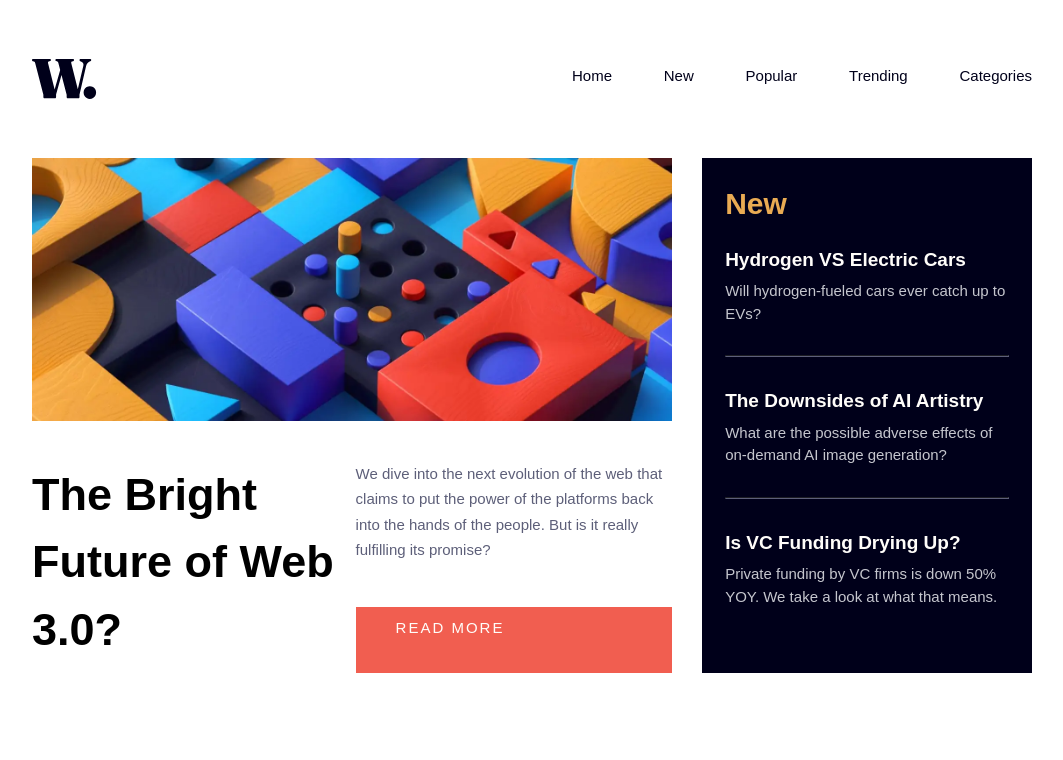
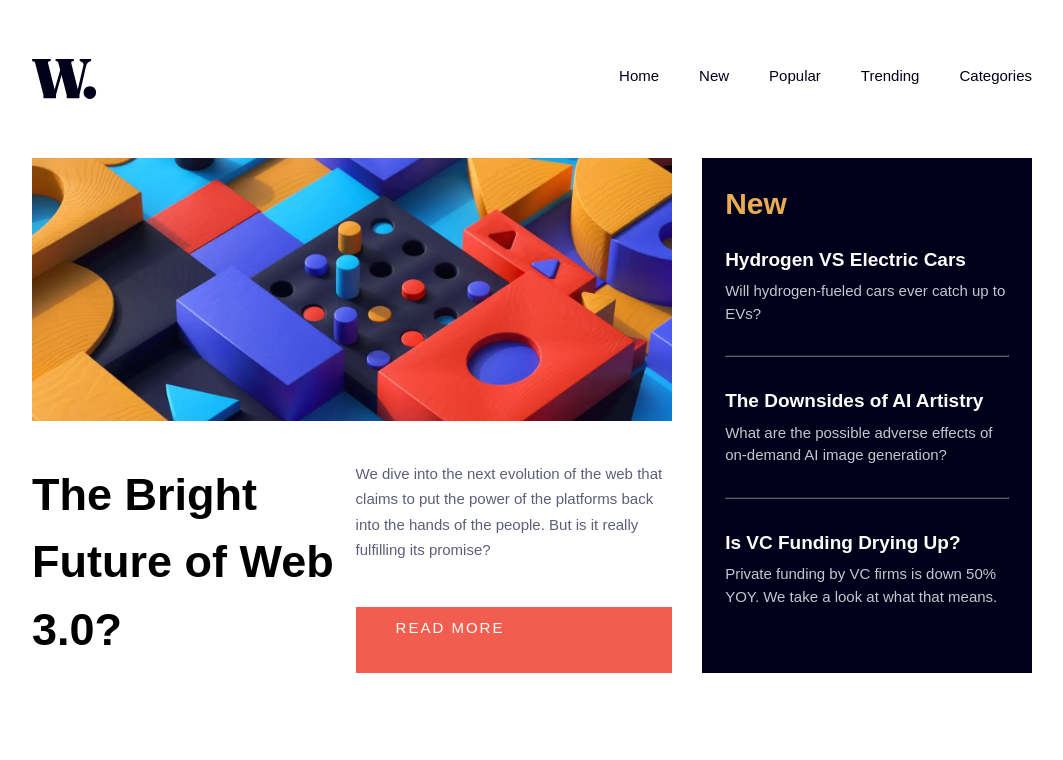
Before and after one commit to YariMorcus/news-homepage, a website built with Parcel: page src/index.html in a window 1280 px wide. Shown: the top 760 px of the page, without its empty margins (108-1171 px from the left). Built offline with nearby package versions, Linux system fonts and the light colour scheme.

Commit message:
change: alignment and spacing menu items

```diff
--- a/src/scss/components/_navigation.scss
+++ b/src/scss/components/_navigation.scss
@@ -27,11 +27,12 @@
   &__ul {
     display: none;
     z-index: 2;
+    flex: 1;
 
     @include m.breakpoint-md() {
       display: flex;
-      justify-content: space-between;
-      flex: 1;
+      justify-content: flex-end;
+      column-gap: 4rem;
       list-style-type: none;
     }
 
```
